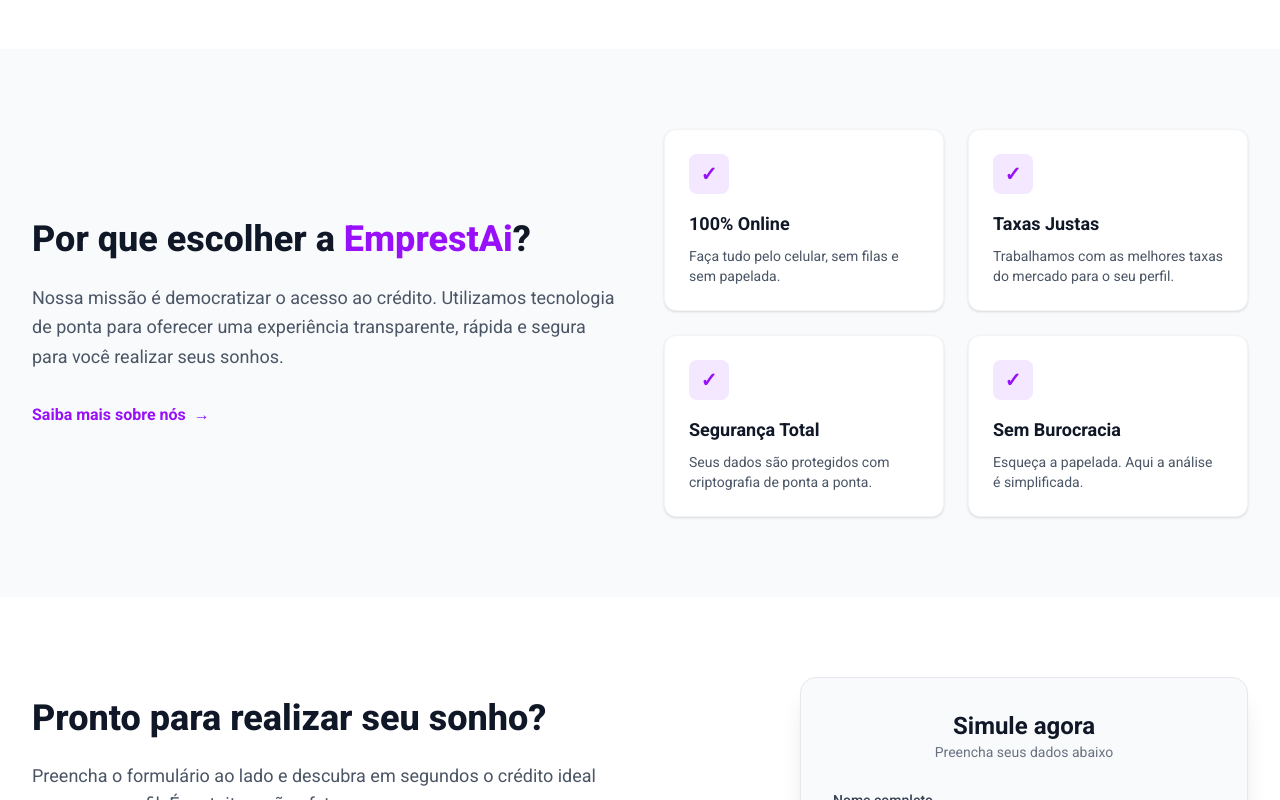
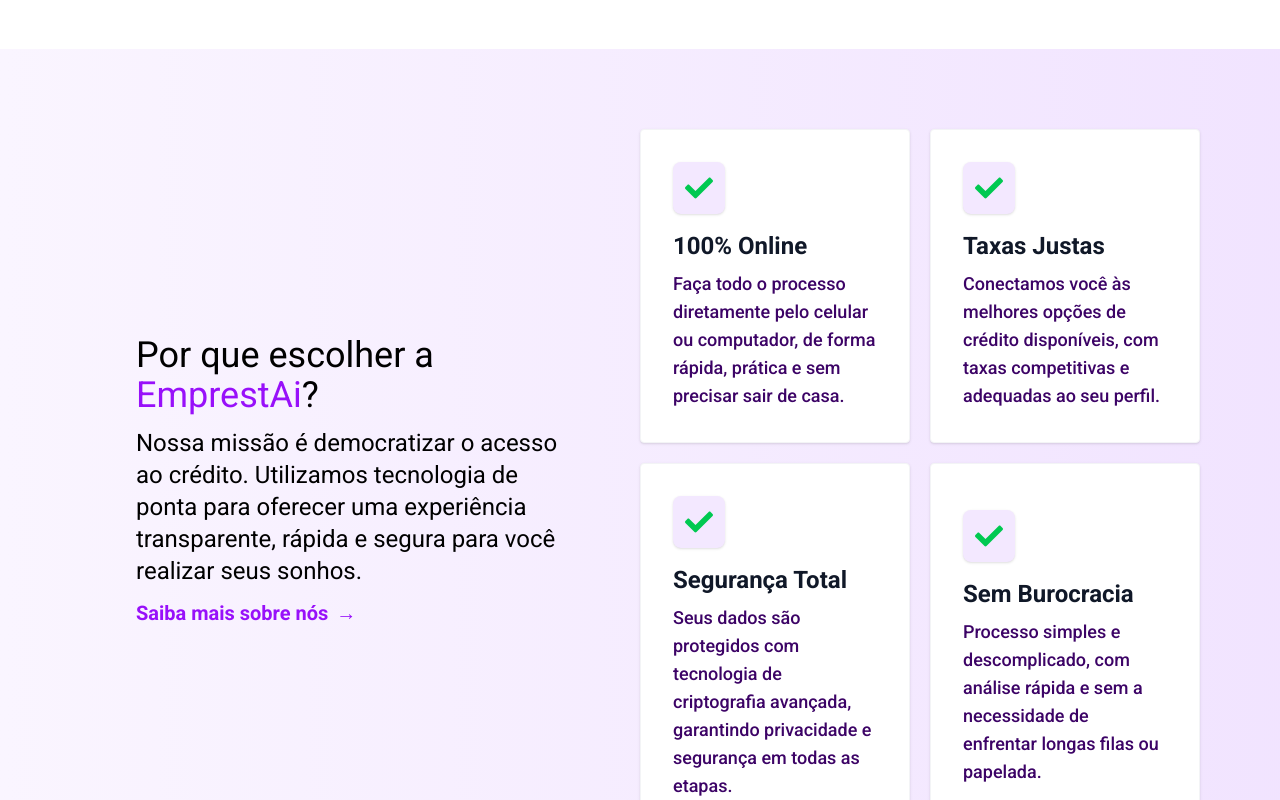
Before and after one commit to lemosdiego/emprestai-platform, a React (Vite) app: page / in a window 1280 px wide. Shown: the part 1240-2040 px from the top of the page. Built offline with nearby package versions, Linux system fonts and the light colour scheme; no server answers.

Commit message:
feat:(section)Aplica mudanças no componente deixando mais limpo

```diff
--- a/src/components/sections/Benefits/Benefits.tsx
+++ b/src/components/sections/Benefits/Benefits.tsx
@@ -1,62 +1,53 @@
-// src/components/sections/Benefits/Benefits.tsx
+import "./Benefits.css";
+import { FaCheck } from "react-icons/fa";
 export default function Benefits() {
   const benefits = [
     {
       title: "100% Online",
-      desc: "Faça tudo pelo celular, sem filas e sem papelada.",
+      desc: "Faça todo o processo diretamente pelo celular ou computador, de forma rápida, prática e sem precisar sair de casa.",
     },
     {
       title: "Taxas Justas",
-      desc: "Trabalhamos com as melhores taxas do mercado para o seu perfil.",
+      desc: "Conectamos você às melhores opções de crédito disponíveis, com taxas competitivas e adequadas ao seu perfil.",
     },
     {
       title: "Segurança Total",
-      desc: "Seus dados são protegidos com criptografia de ponta a ponta.",
+      desc: "Seus dados são protegidos com tecnologia de criptografia avançada, garantindo privacidade e segurança em todas as etapas.",
     },
     {
       title: "Sem Burocracia",
-      desc: "Esqueça a papelada. Aqui a análise é simplificada.",
+      desc: "Processo simples e descomplicado, com análise rápida e sem a necessidade de enfrentar longas filas ou papelada.",
     },
   ];
 
   return (
-    <section id="beneficios" className="py-20 bg-gray-50">
-      <div className="container mx-auto px-4 sm:px-6 lg:px-8">
-        <div className="flex flex-col lg:flex-row items-center gap-12">
-          <div className="lg:w-1/2">
-            <h2 className="text-3xl sm:text-4xl font-extrabold text-gray-900 mb-6">
+    <section id="beneficios" className=" benefits__section">
+      <div className="benefits-section__container">
+        <div className="benefits-section__text">
+          <h2>
             Por que escolher a{" "}
             <span className="text-purple-600">EmprestAi</span>?
           </h2>
-            <p className="text-lg text-gray-600 mb-8 leading-relaxed">
+          <p>
             Nossa missão é democratizar o acesso ao crédito. Utilizamos
             tecnologia de ponta para oferecer uma experiência transparente,
             rápida e segura para você realizar seus sonhos.
           </p>
-            <a
-              href="#"
-              className="text-purple-600 font-bold hover:text-purple-800 transition-colors flex items-center gap-2"
-            >
+          <a href="#" className="">
             Saiba mais sobre nós <span>→</span>
           </a>
         </div>
 
-          <div className="lg:w-1/2 grid grid-cols-1 sm:grid-cols-2 gap-6">
+        <div className="benefits-section__itens">
           {benefits.map((item, index) => (
-              <div
-                key={index}
-                className="bg-white p-6 rounded-xl shadow-sm hover:shadow-md transition-shadow border border-gray-100"
-              >
-                <div className="w-10 h-10 bg-purple-100 rounded-lg flex items-center justify-center mb-4 text-purple-600 font-bold text-xl">
-                  ✓
+            <div key={index} className="benefits-section__item">
+              <div className="benefits-section__icon">
+                <FaCheck size={28} />
               </div>
-                <h3 className="text-lg font-bold text-gray-900 mb-2">
-                  {item.title}
-                </h3>
-                <p className="text-gray-600 text-sm">{item.desc}</p>
+              <h3>{item.title}</h3>
+              <p>{item.desc}</p>
             </div>
           ))}
-          </div>
         </div>
       </div>
     </section>
```
Lines whose indentation alone changed are shown as unchanged.
